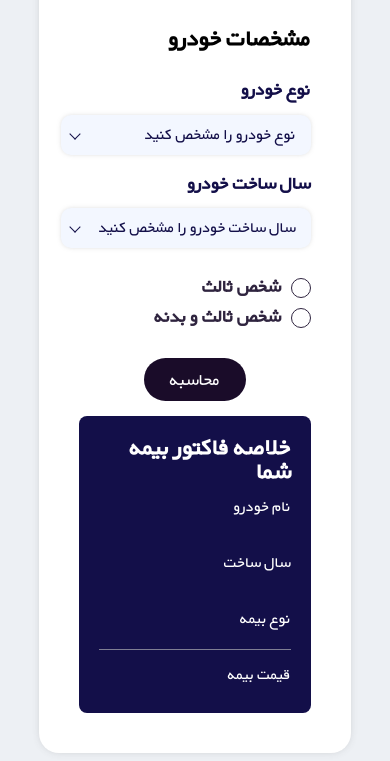
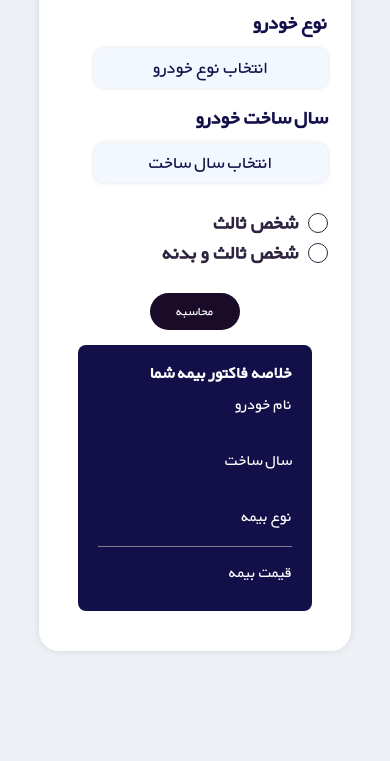
Before and after one commit to dofxo/car-insurance, a website with bundled scripts: page index.html in a window 390 px wide. Shown: the part 145-906 px from the top of the page. After the commit the page ends 844 px from the top, so only its background shows below. Built offline with nearby package versions, Linux system fonts and the light colour scheme.

Commit message:
feat(): add responsive

```diff
--- a/index.html
+++ b/index.html
@@ -22,8 +22,6 @@
             <main>
                 <!-- car details wrapper -->
                 <div id="car-details-wrapper">
-                    <!-- details title -->
-                    <h2 id="car-details-title">مشخصات خودرو</h2>
                     <!-- car model -->
                     <div id="car-model-wrapper" class="model-wrapper">
                         <h3 id="car-model-title" class="model-title">
@@ -31,7 +29,7 @@
                         </h3>
                         <!-- car model box -->
                         <div id="car-model-box" class="selection">
-                            <span>نوع خودرو را مشخص کنید</span>
+                            <span>انتخاب نوع خودرو</span>
                             <div
                                 id="car-model-items"
                                 class="drop-down hide"
@@ -48,7 +46,7 @@
                             سال ساخت خودرو
                         </h3>
                         <div id="car-registration-year-box" class="selection">
-                            <span>سال ساخت خودرو را مشخص کنید</span>
+                            <span>انتخاب سال ساخت</span>
                             <div
                                 id="car-registration-year-items"
                                 class="drop-down hide"
--- a/public/src/js/calculate.js
+++ b/public/src/js/calculate.js
@@ -27,7 +27,7 @@ class CalculateInsurance {
             carRegisterYear = document.querySelector('#car-registration-year'),
             carInsuranceType = document.querySelector('#car-insurance-type')
 
-        if (this.carName !== "نوع خودرو را مشخص کنید" && this.carRegistrationYear !== "سال ساخت خودرو را مشخص کنید" && this.insuranceType) {
+        if (this.carName !== "انتخاب نوع خودرو" &&  this.carRegistrationYear !== "انتخاب سال ساخت" && this.insuranceType) {
             carModel.innerHTML = this.carName
             carRegisterYear.innerHTML = this.carRegistrationYear
             carInsuranceType.innerHTML = this.insuranceType
--- a/public/src/scss/_config.scss
+++ b/public/src/scss/_config.scss
@@ -16,4 +16,9 @@
     --insurance-button-hover-text-color: #1A0C29;
     // factor
     --insurance-factor-color:#fff;
+    // fonts
+    --insurance-title-font-size:40px;
+    --insurance-car-details-title-font-size:25px;
+    --insurance-items-titles-font-size:20px;
+    --insurance-normal-text-font-size:18px;
 }
--- a/public/src/scss/style.scss
+++ b/public/src/scss/style.scss
@@ -51,7 +51,7 @@ body {
 
     main {
         width: 85%;
-        margin: 20px auto;
+        margin: 40px auto;
         display: flex;
         justify-content: center;
         gap: 15px 0;
@@ -62,14 +62,9 @@ body {
             flex-direction: column;
             gap: 20px 0;
 
-            #car-details-title {
-                margin: 10px 0;
-            }
-
             .model-wrapper {
                 display: flex;
                 flex-direction: column;
-                gap: 15px 0;
                 width: fit-content;
                 position: relative;
 
@@ -94,16 +89,16 @@ body {
                         transition: 0.3s;
                     }
 
-                    &>div {
+                    & > div {
                         padding: 10px 0;
                         transition: 0.2s ease-in-out;
                     }
 
-                    &>div:hover {
+                    & > div:hover {
                         transform: translateX(-5px);
                     }
 
-                    &>div {
+                    & > div {
                         position: relative;
 
                         &::after {
@@ -129,12 +124,14 @@ body {
 
                 .model-title {
                     color: var(--insurance-text-color2);
+                    font-size: var(--insurance-items-titles-font-size);
+                    padding-bottom: 15px;
                 }
 
                 .selection {
                     position: relative;
                     cursor: pointer;
-                    min-width: 250px;
+                    min-width: 270px;
                     height: 40px;
                     background-color: var(--insurance-primary-color);
                     color: var(--insurance-text-color2);
@@ -143,6 +140,7 @@ body {
                     box-shadow: 0 0 5px -1px #7c7c7c59;
                     display: flex;
                     align-items: center;
+                    font-size: var(--insurance-normal-text-font-size);
 
                     &::after {
                         position: absolute;
@@ -171,7 +169,9 @@ body {
                 display: flex;
                 flex-direction: row;
                 gap: 10px;
-
+                .insurance-type-name {
+                    font-size: var(--insurance-items-titles-font-size);
+                }
                 .insurance-type-check-box {
                     width: 20px;
                     height: 20px;
@@ -186,15 +186,21 @@ body {
             }
         }
 
-        // buttons
-        .buttons {
+        #calculate-button-wrapper {
+            display: flex;
+            justify-content: center;
+            flex-direction: column;
+            align-items: center;
+            gap: 10px 0;
+            font-size: var(--insurance-normal-text-font-size);
+
+            button {
                 cursor: pointer;
                 padding: 8px 25px;
                 background-color: var(--insurance-button-bg-color);
                 color: var(--insurance-button-text-color);
                 border: 1px solid transparent;
                 border-radius: 50px;
-            font-size: 18px;
                 transition: 0.15s linear;
 
                 &:hover {
@@ -207,19 +213,11 @@ body {
                     transform: scale(0.8);
                 }
             }
-
-        #calculate-button-wrapper {
-            display: flex;
-            justify-content: center;
-            flex-direction: column;
-            align-items: center;
-            gap: 10px 0;
-
             #calculate-hint {
                 color: red;
 
                 &.animation {
-                    animation: hintAnimation .5s;
+                    animation: hintAnimation 0.5s;
                 }
 
                 &.hide {
@@ -227,7 +225,6 @@ body {
                 }
 
                 @keyframes hintAnimation {
-
                     0%,
                     100% {
                         transform: rotate(0deg);
@@ -326,3 +323,33 @@ body {
         }
     }
 }
+// responsive
+@media screen and (max-width: 400px) {
+
+    #insurance-title {
+        font-size: 19px;
+    }
+    .model-wrapper {
+        font-size: 14px;
+    }
+    .insurance-type-name {
+        font-size: 14px;
+    }
+    #insurance-application-wrapper {
+        padding: 0;
+    }
+    #factor-title{
+        font-size: 17px;
+    }
+    .factor-value{
+        font-size: 12px !important;
+    }
+    .selection {
+        min-width: 60vw !important;
+        font-size: 12px;
+        justify-content: center;
+        &::after {
+            display: none !important;
+        }
+    }
+}
```
Also changed, not shown: public/src/css/style.css. Lines whose indentation alone changed are shown as unchanged.
